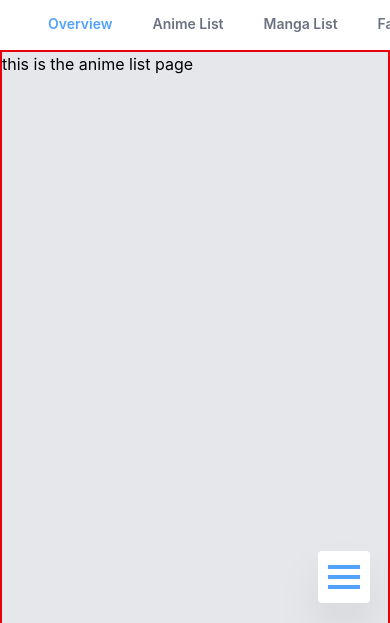
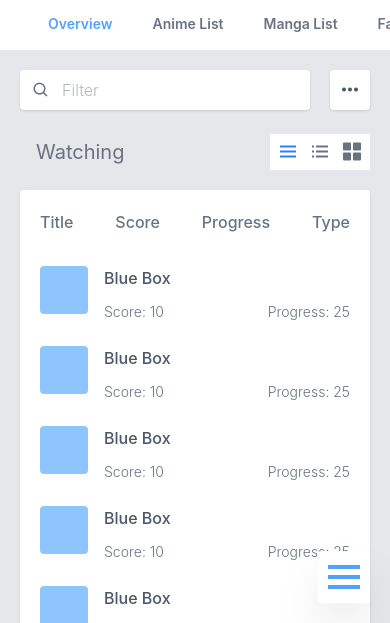
Before and after one commit to loganyeh/moviecritic, a React (Vite) app in the folder frontend/: page /animelist in a window 390 px wide. Shown: the part 221-844 px from the top of the page. Built offline with nearby package versions, Linux system fonts and the light colour scheme.

Commit message:
mobile AnimeList static ui created

```diff
--- a/frontend/src/components/DesktopHeader.tsx
+++ b/frontend/src/components/DesktopHeader.tsx
@@ -26,9 +26,13 @@ function DesktopHeader(){
                     </div>
 
                     <div className="flex items-center gap-2">
-                        <i className='bx bx-search text-2xl' ></i>
+                        <Link to={'/browse'} className="flex justify-center items-center">
+                            <i className='bx bx-search text-2xl' ></i>
+                        </Link>
                         {/* <div className="w-10 aspect-square bg-blue-300 rounded"></div> */}
-                        <img src="https://i.pinimg.com/736x/0c/8a/1f/0c8a1f42df3622a03adeded0e08c08a6.jpg" className="w-10 aspect-square bg-blue-300 rounded" />
+                        <Link to={'/overview'} className="flex justify-center items-center">
+                            <img src="https://i.pinimg.com/736x/0c/8a/1f/0c8a1f42df3622a03adeded0e08c08a6.jpg" className="w-10 aspect-square bg-blue-300 rounded" />
+                        </Link>
                         <div className="flex justify-center items-center h-5 w-5 text-sm bg-red-400 text-white rounded-full">2</div>
                     </div>
                 </div>
--- a/frontend/src/pages/AnimeList/AnimeList.tsx
+++ b/frontend/src/pages/AnimeList/AnimeList.tsx
@@ -12,8 +12,62 @@ function AnimeList(){
             <ProfileBanner />
             <ProfileNav />
 
-            <div className="border-2 border-red-600 h-screen bg-gray-200">this is the anime list page</div>
-            {/* in desktop header add links to search and profile icon */}
+            <div className="flex flex-col gap-6 p-5 h-screen bg-gray-200">
+
+                {/* List Search */}
+                <section className="flex gap-5">
+                    <div className="flex flex-1 items-center gap-3 px-3 bg-white text-gray-500 rounded shadow">
+                        <i className='bx bx-search text-lg'></i>
+                        <input type="text" placeholder="Filter" className="w-full font-light outline-none" />
+                    </div>
+
+                    <div className="flex justify-center items-center p-2 bg-white rounded shadow">
+                        <i className='bx bx-dots-horizontal-rounded text-2xl text-gray-600' ></i>
+                    </div>
+                </section>
+
+                {/* Status Sections */}
+                <section className="flex flex-col gap-5">
+                    <div className="flex justify-between items-center text-gray-500">
+                        <h1 className="px-4 text-xl font-normal">Watching</h1>
+                        <div className="flex gap-2 p-1.5 text-2xl bg-white rounded-shadow">
+                            <i className='bx bx-menu text-blue-500' ></i>
+                            <i className='bx bx-list-ul' ></i>
+                            <i className='bx bxs-grid-alt' ></i>
+                        </div>
+                    </div>
+
+                    <div className="flex flex-col gap-8 p-5 bg-white rounded shadow">
+                        <div className="flex justify-between font-medium text-gray-500">
+                            <p>Title</p>
+                            <p>Score</p>
+                            <p>Progress</p>
+                            <p>Type</p>
+                        </div>
+
+                        <div className="flex flex-col gap-6">
+                            {Array.from({length: 5}).map((_, index) => {
+                                return <div key={index} className="flex items-start gap-4">
+                                    <div className="w-12 aspect-square shrink-0 bg-blue-300 rounded"></div>
+
+                                    <div className="flex flex-col gap-3 w-full text-gray-500">
+                                        <p className="font-medium text-gray-600">Blue Box</p>
+                                        <div className="flex justify-between text-sm font-light">
+                                            <p>Score: 10</p>
+                                            <p>Progress: 25</p>
+                                        </div>
+
+                                    </div>
+                                </div>
+                            })}
+                        </div>
+
+                    </div>
+
+
+                </section>
+
+            </div>
 
             <FloatingNav />
             <Footer />
```
